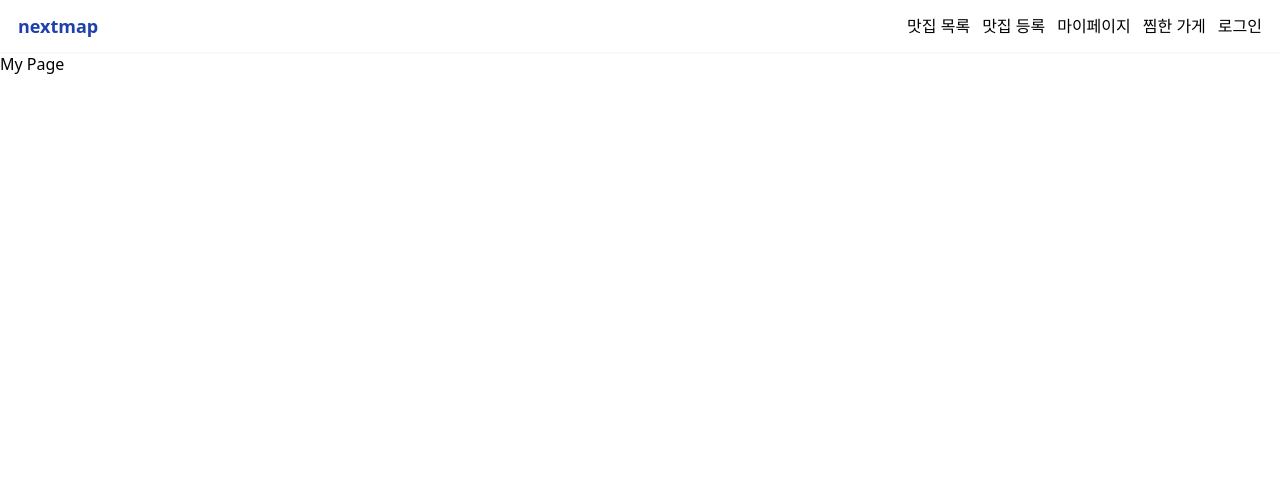
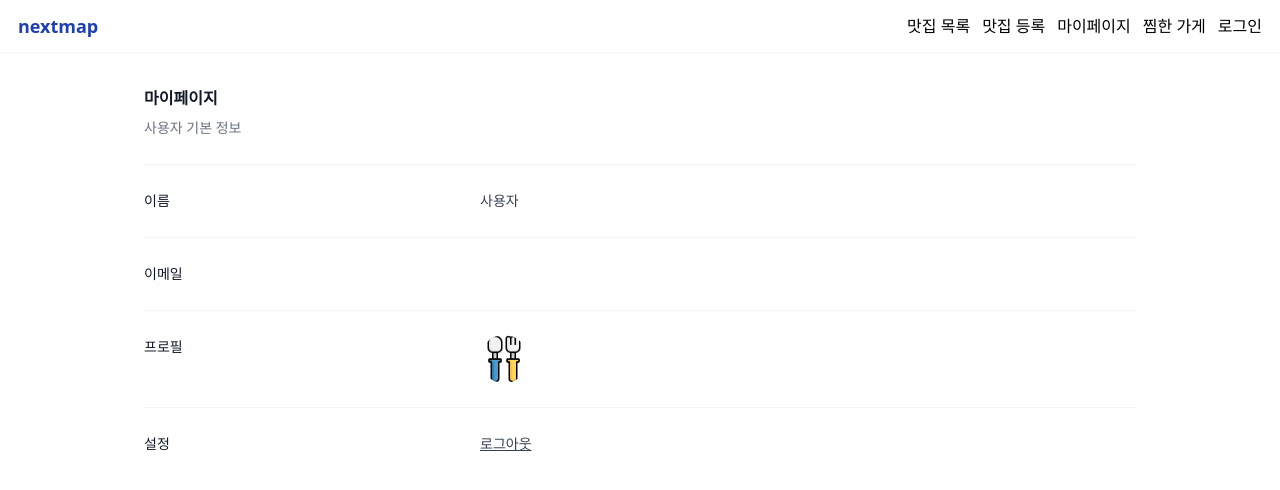
Before and after one commit to dancingKimDH/toy_map, a Next.js app: page /users/mypage in a window 1280 px wide. Shown: the top 490 px of the page. Built offline with nearby package versions, Linux system fonts and the light colour scheme; no server answers.

Commit message:
myPage create

```diff
--- a/components/Navbar.tsx
+++ b/components/Navbar.tsx
@@ -38,9 +38,9 @@ export default function Navbar() {
                     <div className="navbar__list-mobile">
                         <Link className="navbar__list-item-mobile" href="/stores">맛집 목록</Link>
                         <Link className="navbar__list-item-mobile" href="/stores/new">맛집 등록</Link>
-                        <Link className="navbar__list-item-mobile" href="/stores">맛집 목록</Link>
+                        <Link className="navbar__list-item" href="/users/mypage">마이페이지</Link>
                         <Link className="navbar__list-item-mobile" href="/users/likes">찜한 가게</Link>
-                        <Link className="navbar__list-item-mobile" href="/api/auth/signin">로그인</Link>
+                        {status === "authenticated" ? <div className="navbar__list-item"><button onClick={() => signOut()}>로그아웃</button></div> : <Link className="navbar__list-item" href="/api/auth/signin">로그인</Link>}
                     </div>
                 </div>
             )}
--- a/pages/index.tsx
+++ b/pages/index.tsx
@@ -31,7 +31,7 @@ export default function Home({ stores }: { stores: StoreType[] }) {
   );
 }
 
-export async function getStaticProps() {
+export async function getServerSideProps() {
 
   // data fetch
   // const stores = await fetch(`${process.env.NEXT_PUBLIC_API_URL}/api/store`).then((res) => res.json());
@@ -45,6 +45,5 @@ export async function getStaticProps() {
 
   return {
     props: { stores: stores.data },
-    revalidate: 60 * 60,
   }
 }
--- a/pages/users/mypage.tsx
+++ b/pages/users/mypage.tsx
@@ -1,5 +1,37 @@
+import { useSession, signOut } from "next-auth/react"
+
 export default function MyPage() {
-    return(
-        <div>My Page</div>
+
+    const {data: session} = useSession()
+
+    return (
+        <div className="md:max-w-5xl mx-auto px-4 py-8">
+            <div className="px-4 sm:px-0">
+                <h3 className="text-base font-semibold leading-7 text-gray-900">마이페이지</h3>
+                <p className="mt-1 max-w-2xl text-sm leading-6 text-gray-500">사용자 기본 정보</p>
+            </div>
+            <div className="mt-6 border-t border-gray-100">
+                <dl className="divide-y divide-gray-100">
+                    <div className="px-4 py-6 sm:grid sm:grid-cols-3 sm:gap-4 sm:px-0">
+                        <dt className="text-sm font-medium leading-6 text-gray-900">이름</dt>
+                        <dd className="mt-1 text-sm leading-6 text-gray-700 sm:col-span-2 sm:mt-0">{session?.user.name ?? "사용자"}</dd>
+                    </div>
+                    <div className="px-4 py-6 sm:grid sm:grid-cols-3 sm:gap-4 sm:px-0">
+                        <dt className="text-sm font-medium leading-6 text-gray-900">이메일</dt>
+                        <dd className="mt-1 text-sm leading-6 text-gray-700 sm:col-span-2 sm:mt-0">{session?.user.email}</dd>
+                    </div>
+                    <div className="px-4 py-6 sm:grid sm:grid-cols-3 sm:gap-4 sm:px-0">
+                        <dt className="text-sm font-medium leading-6 text-gray-900">프로필</dt>
+                        <img width={48} height={48} className="rounded-full" src={session?.user.image || "/images/markers/default.png"} alt="이미지 프로필" />
+                    </div>
+                    <div className="px-4 py-6 sm:grid sm:grid-cols-3 sm:gap-4 sm:px-0">
+                        <dt className="text-sm font-medium leading-6 text-gray-900">설정</dt>
+                        <dd className="mt-1 text-sm leading-6 text-gray-700 sm:col-span-2 sm:mt-0">
+                            <button onClick={() => signOut()} type="button" className="underline hover:text-gray-500">로그아웃</button>
+                        </dd>
+                    </div>
+                </dl>
+            </div>
+        </div>
     )
 }
```
